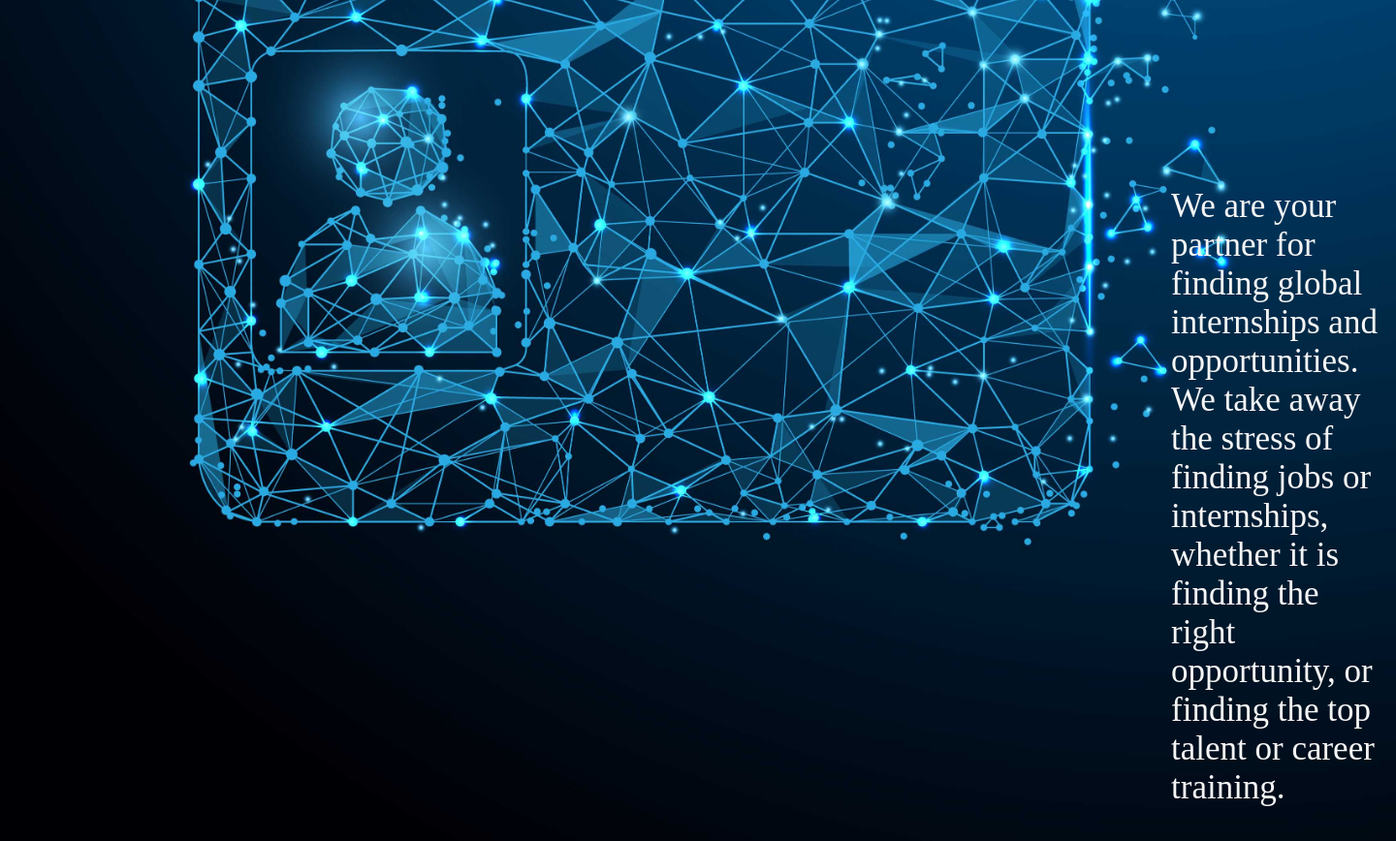
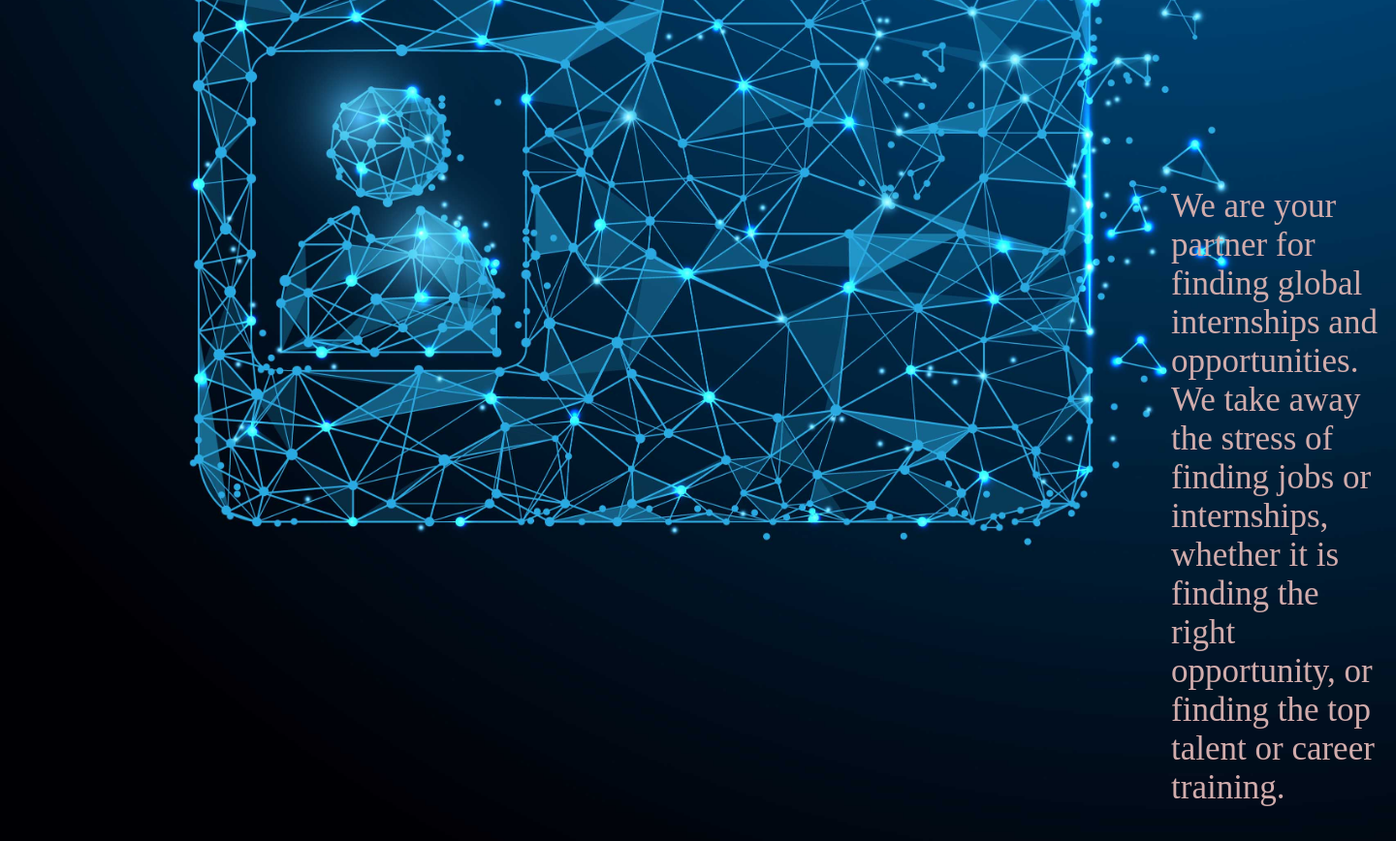
Before and after one commit to GauravKumbhar0491/Placement_Hub, a Flask app: page / in a window 1440 px wide. Shown: the part 424-1292 px from the top of the page at 97% size. Run offline with Flask 3, Linux system fonts and the light colour scheme.

Commit message:
Update styles.css

```diff
--- a/Placement/static/styles.css
+++ b/Placement/static/styles.css
@@ -11,7 +11,7 @@
 }
 
 .about{
-  color: whitesmoke;
+  color: rgb(209, 172, 172);
   font-size: 35px;
 
   margin-left: 1200px ;
```
